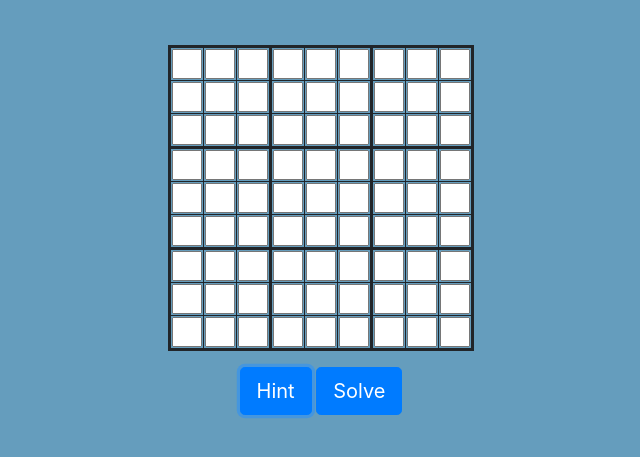
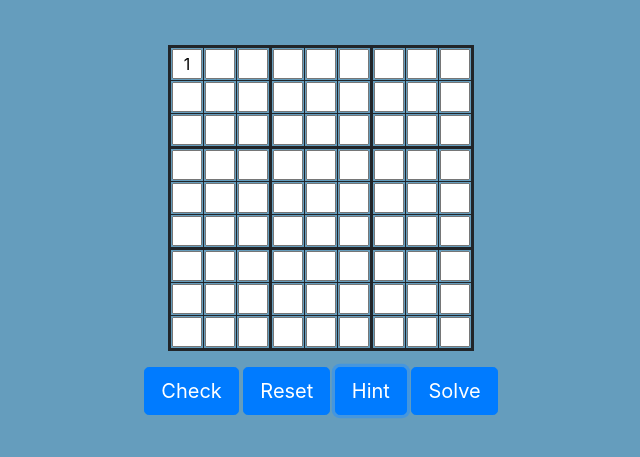
Before and after one commit to Aswaglord/Senior-Capstone, a plain HTML site: page index.html in a window 1280 px wide. Both pictures are taken after a click on the button "Hint". Shown: the part 85-542 px from the top of the page, without its empty margins (319-959 px from the left). Drawn offline with nearby package versions, Linux system fonts and the light colour scheme.

Commit message:
got the hint button and reset button working

```diff
--- a/index.html
+++ b/index.html
@@ -109,8 +109,11 @@
             <td> <input type="number">
     </table>
 
-    <button type="button" class="btn btn-primary btn-lg">Hint</button>
+    <button type="button" class="btn btn-primary btn-lg check">Check</button>
+    <button type="button" class="btn btn-primary btn-lg reset">Reset</button>
+    <button type="button" class="btn btn-primary btn-lg hint">Hint</button>
     <button type="button" class="btn btn-primary btn-lg solve">Solve</button>
+
 
     <script src="index.js"></script>
     <script src="https://ajax.googleapis.com/ajax/libs/jquery/3.5.1/jquery.min.js"></script>
--- a/index.js
+++ b/index.js
@@ -184,14 +184,14 @@ function boxesGood(board) {
 
 let testing = () => {
     let board = document.querySelectorAll("input");
-    let nums = []
+    let nums = [];
+
     for (let i = 0; i < board.length; i++) {
         if (board[i].value === "") {
             nums.push(null);
         } else {
             nums.push(parseInt(board[i].value));
         }
-
     }
 
     let twoD = []
@@ -202,13 +202,59 @@ let testing = () => {
     for (let i = 0; i < solution.length; i++) {
         oneD = oneD.concat(solution[i]);
     }
-
     for (let i = 0; i < oneD.length; i++) {
         board[i].value = oneD[i]
+    }
+}
 
+    let hint = () => {
+        let preBoard = document.querySelectorAll("input");
+        let inputsToArr = [];
+
+        for (let i = 0; i < preBoard.length; i++) {
+            if (preBoard[i].value === "") {
+                inputsToArr.push(null);
+            } else {
+                inputsToArr.push(parseInt(preBoard[i].value));
+            }
+        }
+
+        let twoD = []
+        while(inputsToArr.length) twoD.push(inputsToArr.splice(0,9));
+
+        let unsolvedOneD = [];
+        let solved = solve(twoD);
+        let oneD = [];
+
+        for (let i = 0; i < solved.length; i++) {
+            unsolvedOneD = unsolvedOneD.concat(twoD[i]);
+        }
+
+        for (let i = 0; i < solved.length; i++) {
+            oneD = oneD.concat(solved[i]);
+        }
+
+        for (let i = 0; i < unsolvedOneD.length; i++) {
+            if (unsolvedOneD[i] === null) {
+                preBoard[i].value = oneD[i];
+                break;
+            }
+        }
+    }
+
+    let reset = () => {
+       let board = document.querySelectorAll("input")
+
+       for (let i = 0; i < board.length; i++) {
+           board[i].value = ""
+       }
     }
 
 
-}
+
+
+
 
 document.querySelector(".solve").addEventListener("click", testing);
+document.querySelector(".hint").addEventListener("click", hint);
+document.querySelector(".reset").addEventListener("click", reset);
```
